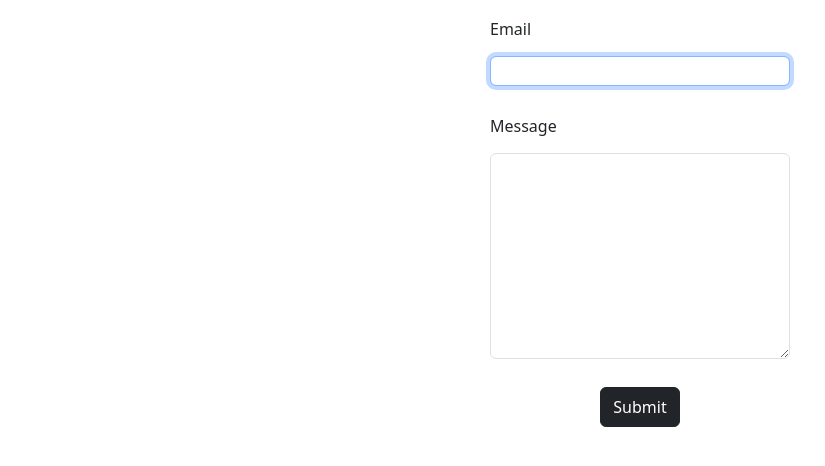
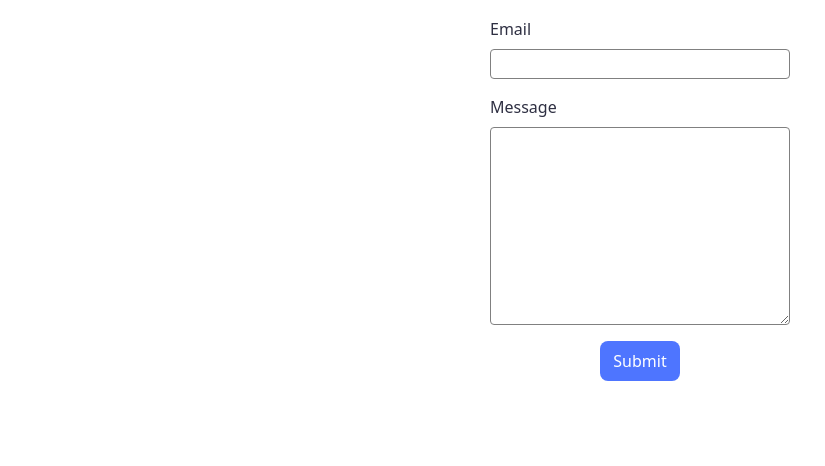
Before and after one commit to caglaakin/goit-js-hw-09, a plain HTML site: page 02-form.html in a window 1280 px wide. Shown: the part 52-518 px from the top of the page, without its empty margins (0-825 px from the left). Drawn offline with Linux system fonts and the light colour scheme.

Commit message:
Deploying to gh-pages from @ caglaakin/goit-js-hw-09@eb0e89cde2ad664c68c0286f0d00ece54a76666f 🚀

```diff
--- a/02-form.html
+++ b/02-form.html
@@ -9,7 +9,7 @@
     <link rel="modulepreload" crossorigin href="/goit-js-hw-09/assets/modulepreload-polyfill-B5Qt9EMX.js">
     <link rel="modulepreload" crossorigin href="/goit-js-hw-09/assets/vendor-CLnQWvwE.js">
     <link rel="stylesheet" crossorigin href="/goit-js-hw-09/assets/vendor-CYvqmRB_.css">
-    <link rel="stylesheet" crossorigin href="/goit-js-hw-09/assets/styles-D_21tWym.css">
+    <link rel="stylesheet" crossorigin href="/goit-js-hw-09/assets/styles-BEOShOx_.css">
   </head>
   <body>
 
@@ -18,13 +18,13 @@
       <form class="feedback-form" autocomplete="off">
         <label class="form-label">
           Email
-          <input type="email" id="email" name="email" class="form-control" autofocus/>
+          <input type="email" id="email" name="email" class="inputGroup" autofocus/>
         </label>
         <label class="form-label">
           Message
-          <textarea class="form-control" name="message" rows="8"></textarea>
+          <textarea class="inputGroup" name="message" rows="8"></textarea>
         </label>
-        <button type="submit" class="btn btn-dark btnSubmit">Submit</button>
+        <button type="submit" class="btnSubmit">Submit</button>
       </form>
     </div>
 
--- /dev/null
+++ b/assets/styles-BEOShOx_.css
@@ -0,0 +1 @@
+*{box-sizing:border-box}.indexList{list-style-type:none;font-size:25px;font-weight:700;text-decoration:none;display:flex;flex-direction:column;gap:15px}.indexList a{text-decoration:none;color:#000}.indexList a:hover{text-decoration:underline;color:gray}.indexLink{font-size:35px;margin-left:30px;text-decoration:none;color:#000}.indexLink:hover{color:gray}.gallery{display:grid;grid-template-columns:repeat(3,1fr);grid-template-rows:repeat(3,1fr);width:100%;max-width:100%;row-gap:24px;column-gap:24px;padding-inline-start:0;list-style-type:none;padding:20px 100px}.gallery-image{width:100%;height:100%;display:block;margin:0}.gallery-image:hover{transform:scale(1.05)}.container{display:flex;justify-content:center;align-items:center}.feedback-form{display:flex;flex-direction:column;gap:8px;justify-content:center;align-items:center;width:300px}form label{display:flex;flex-direction:column;gap:8px;width:100%;color:#2e2f42}.inputGroup{border:1px solid #808080;border-radius:4px;outline:none}#email{width:100%;height:30px}.btnSubmit{width:80px;height:40px;background-color:#4e75ff;color:#fff;border:none;border-radius:8px}.btnSubmit:hover{background-color:#6c8cff}
--- a/assets/styles-D_21tWym.css
+++ /dev/null
@@ -1 +0,0 @@
-*{box-sizing:border-box}.indexList{list-style-type:none;font-size:25px;font-weight:700;text-decoration:none;display:flex;flex-direction:column;gap:15px}.indexList a{text-decoration:none;color:#000}.indexList a:hover{text-decoration:underline;color:gray}.indexLink{font-size:35px;margin-left:30px;text-decoration:none;color:#000}.indexLink:hover{color:gray}.gallery{display:grid;grid-template-columns:repeat(3,1fr);grid-template-rows:repeat(3,1fr);width:100%;max-width:100%;row-gap:24px;column-gap:24px;padding-inline-start:0;list-style-type:none;padding:20px 100px}.gallery-image{width:100%;height:100%;display:block;margin:0}.gallery-image:hover{transform:scale(1.05)}.container{display:flex;justify-content:center;align-items:center}.feedback-form{display:flex;flex-direction:column;gap:20px;justify-content:center;align-items:center;width:300px}form label{display:flex;flex-direction:column;gap:15px;width:100%}#email{width:100%;height:30px}.btnSubmit{width:80px;height:40px}
```
Also changed, not shown: 01-gallery.html (+1 -1 lines), index.html (+1 -1 lines).
